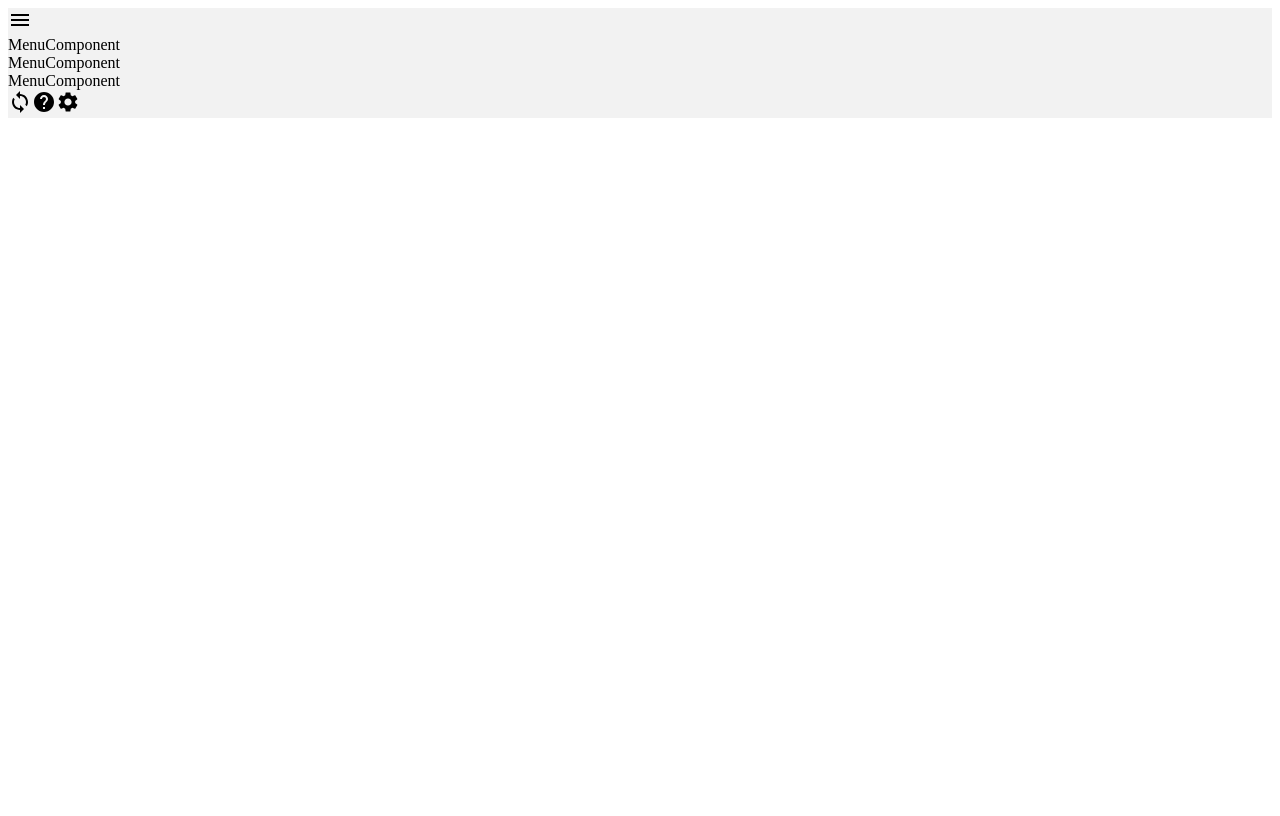
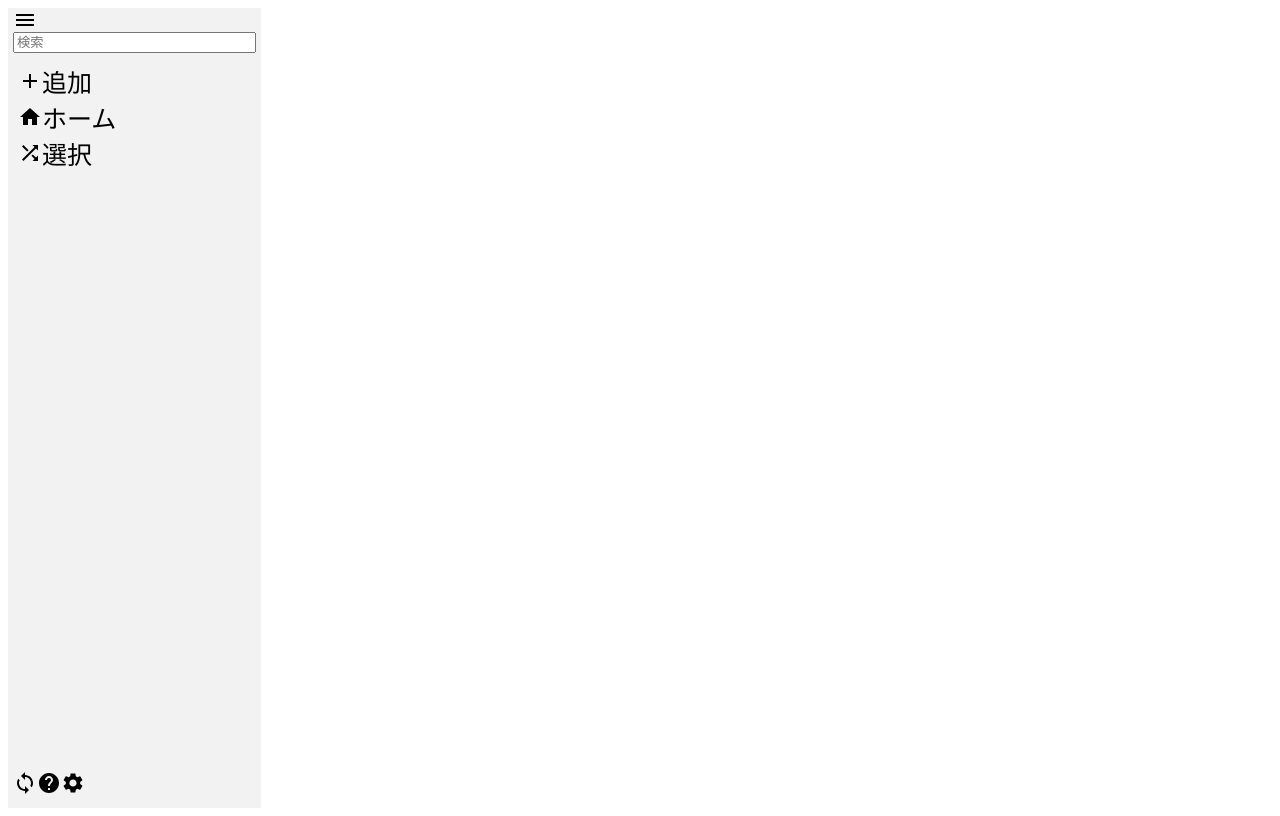
Before and after one commit to nobukunisyota/menu_selector, a React (Create React App) app in the folder frontend/app/: page / in a window 1280 px wide. Built offline with nearby package versions, Linux system fonts and the light colour scheme; the HTML template or start-up script is replaced by a standard one.

Commit message:
Modified:   LeftBar Component

```diff
--- a/frontend/app/src/App.scss
+++ b/frontend/app/src/App.scss
@@ -0,0 +1,16 @@
+.App {
+    display: flex;
+    height: 100vh;
+}
+
+.App > :first-child {
+    flex: 2;
+}
+
+.App > :nth-child(2) {
+    flex: 5;
+}
+
+.App > :last-child {
+    flex: 3;
+}
--- a/frontend/app/src/component/LeftBar/LeftBar.scss
+++ b/frontend/app/src/component/LeftBar/LeftBar.scss
@@ -1,3 +1,35 @@
 .leftBar {
     background-color: #F2F2F2;
+    height: 100%;
+    width: 100%;
+    .leftBarHeader {
+        display: flex;
+        flex-direction: column;
+        padding-left: 5px;
+        padding-right: 5px;
+    }
+    .menuList {
+        margin: 10px 10px 10px 10px;
+        font-size: 25px;
+        .addMenu {
+            display: flex;
+            align-items: center;
+        }
+        .homeMenu {
+            display: flex;
+            align-items: center;
+        }
+        .selectMenu {
+            display: flex;
+            align-items: center;
+        }
+    }
+    .leftBarFooter {
+        display: flex;
+        align-items: center;
+        margin-left: 5px;
+        margin-bottom: 5px;
+        position: fixed;
+        bottom: 0;
+    }
 }
--- a/frontend/app/src/component/LeftBar/LeftBar.tsx
+++ b/frontend/app/src/component/LeftBar/LeftBar.tsx
@@ -1,10 +1,12 @@
 import React from 'react'
-import MenuComponent from './MenuComponent';
 import './LeftBar.scss'
 import MenuIcon from '@mui/icons-material/Menu';
 import SyncIcon from '@mui/icons-material/Sync';
 import HelpIcon from '@mui/icons-material/Help';
 import SettingsIcon from '@mui/icons-material/Settings';
+import AddIcon from '@mui/icons-material/Add';
+import HomeIcon from '@mui/icons-material/Home';
+import ShuffleIcon from '@mui/icons-material/Shuffle';
 
 function LeftBar() {
     return (
@@ -12,12 +14,20 @@ function LeftBar() {
         <div className='leftBar'>
             <div className='leftBarHeader'>
                 <MenuIcon />
+                <input type="text" placeholder='検索'/>
             </div>
-            <div className='menuLists'>
-                <div className='menuList'>
-                    <MenuComponent />
-                    <MenuComponent />
-                    <MenuComponent />
+            <div className='menuList'>
+                <div className='addMenu'>
+                    <AddIcon />
+                    <span>追加</span>
+                </div>
+                <div className='homeMenu'>
+                    <HomeIcon />
+                    <span>ホーム</span>
+                </div>
+                <div className='selectMenu'>
+                    <ShuffleIcon />
+                    <span>選択</span>
                 </div>
             </div>
             <div className='leftBarFooter'>
--- a/frontend/app/src/component/LeftBar/MenuComponent.tsx
+++ /dev/null
@@ -1,9 +0,0 @@
-import React from 'react'
-
-function MenuComponent() {
-    return (
-    <div>MenuComponent</div>
-    )
-}
-
-export default MenuComponent
--- a/frontend/app/src/component/LeftBar/MenuConpoment.scss
+++ /dev/null
@@ -1,3 +0,0 @@
-.menuContext {
-    color: black;
-}
```
Also changed, not shown: 2 other files (tests, documents, lock files or other folders).
